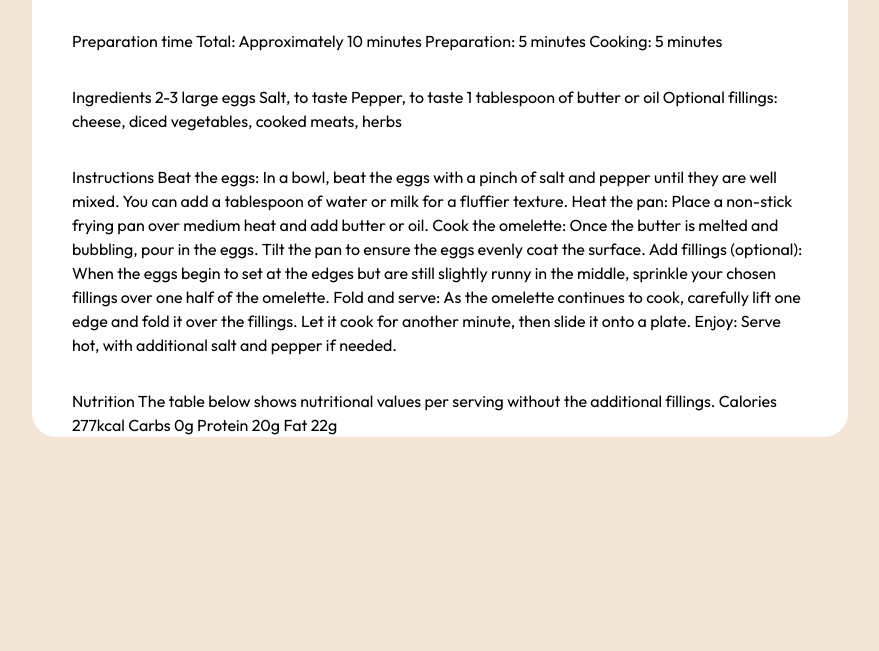
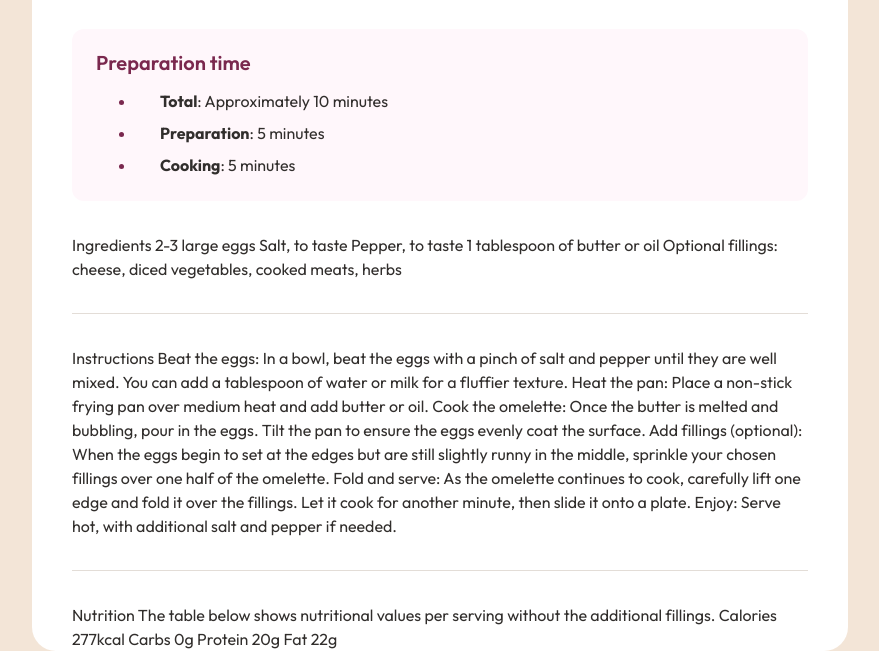
Before and after one commit to jefflangtech/recipe-card, a plain HTML site: page index.html in a window 1280 px wide. Shown: the part 628-1279 px from the top of the page, without its empty margins (200-1079 px from the left). Before the commit the page ends 1065 px from the top, so only its background shows below. Drawn offline with Linux system fonts and the light colour scheme.

Commit message:
Styled the prep time card

```diff
--- a/index.html
+++ b/index.html
@@ -28,7 +28,7 @@
 <body>
 
 <main>
-  <div class="hero-img-container">
+  <div class="hero-img-container border-rad">
     <picture id="hero-img">
       <img src="./public/images/image-omelette.jpeg" alt="Omelette served on a plate">
     </picture>
@@ -37,12 +37,13 @@
     <h1 class="text-1">Simple Omelette Recipe</h1>
     <p><b>An easy and quick dish, perfect for any meal.</b> This classic omelette combines beaten eggs cooked to perfection, optionally filled with your choice of cheese, vegetables, or meats.</p>
   </div>
-  <section>
-    Preparation time
-
-    Total: Approximately 10 minutes
-    Preparation: 5 minutes
-    Cooking: 5 minutes
+  <section class="border-rad card-accent">
+    <h2>Preparation time</h2>
+    <ul>
+      <li><span class="bold">Total</span>: Approximately 10 minutes</li>
+      <li><span class="bold">Preparation</span>: 5 minutes</li>
+      <li><span class="bold">Cooking</span>: 5 minutes</li>
+    </ul>
   </section>
   <section>
     Ingredients
@@ -53,6 +54,7 @@
     1 tablespoon of butter or oil
     Optional fillings: cheese, diced vegetables, cooked meats, herbs
   </section>
+  <div class="line-divider"></div>
   <section>
     Instructions
 
@@ -72,6 +74,7 @@
 
     Enjoy: Serve hot, with additional salt and pepper if needed.
   </section>
+  <div class="line-divider"></div>
   <section>
     Nutrition
 
--- a/public/css/index.css
+++ b/public/css/index.css
@@ -23,12 +23,35 @@
   --white: #FFFFFF;
   --font-1: Young Serif, serif;
   --font-2: Outfit, sans-serif;
+}
+
+html {
   font-size: 8px;
 }
+
+/* Reset */
+b {
+  font-weight: normal;
+}
+ol,
+ul {
+  margin: 0;
+}
+
+/*
+ * Testing
+ */
+main > * {
+  /* outline: 1px solid red; */
+}
+/*
+ * End Testing
+ */
 
 /* Utility classes */
 .text-1 {
   font-family: var(--font-1);
+  font-weight: normal;
   font-size: 5rem;
   line-height: 100%;
   letter-spacing: 0px;
@@ -56,21 +79,19 @@
   letter-spacing: 0px;
 }
 
-.text-5 {
-  font-family: var(--font-2);
-  font-size: 2rem;
+.bold {
   font-weight: 700;
-  line-height: 150%;
-  letter-spacing: 0px;
 }
 
-b {
-  font-weight: normal;
+.border-rad {
+  border-radius: 1.5rem;
+  overflow: hidden;
 }
 
 body {
   font-size: 2rem;
   font-family: var(--font-2);
+  color: var(--stone-900);
   background-color: var(--stone-100);
   width: 100%;
 }
@@ -96,3 +117,31 @@ main > * {
   grid-column: start-col / end-col;
   grid-row: auto;
 }
+
+.line-divider {
+  height: 0px;
+  border-top: 1px solid var(--stone-150);
+}
+
+.card-accent {
+  background-color: var(--rose-50);
+  padding: 3rem;
+  & h2 {
+    color: var(--rose-800);
+    font-family: var(--font-2);
+    font-size: 2.5rem;
+    font-weight: 600;
+    line-height: 100%;
+    letter-spacing: 0px;
+    margin-bottom: 2rem;
+  }
+  & li {
+    padding-left: 3rem;
+  }
+  & li::marker {
+    color: var(--rose-800);
+  }
+  & li:nth-last-child(n+2) {
+    margin-bottom: 1rem;
+  }
+}
```
